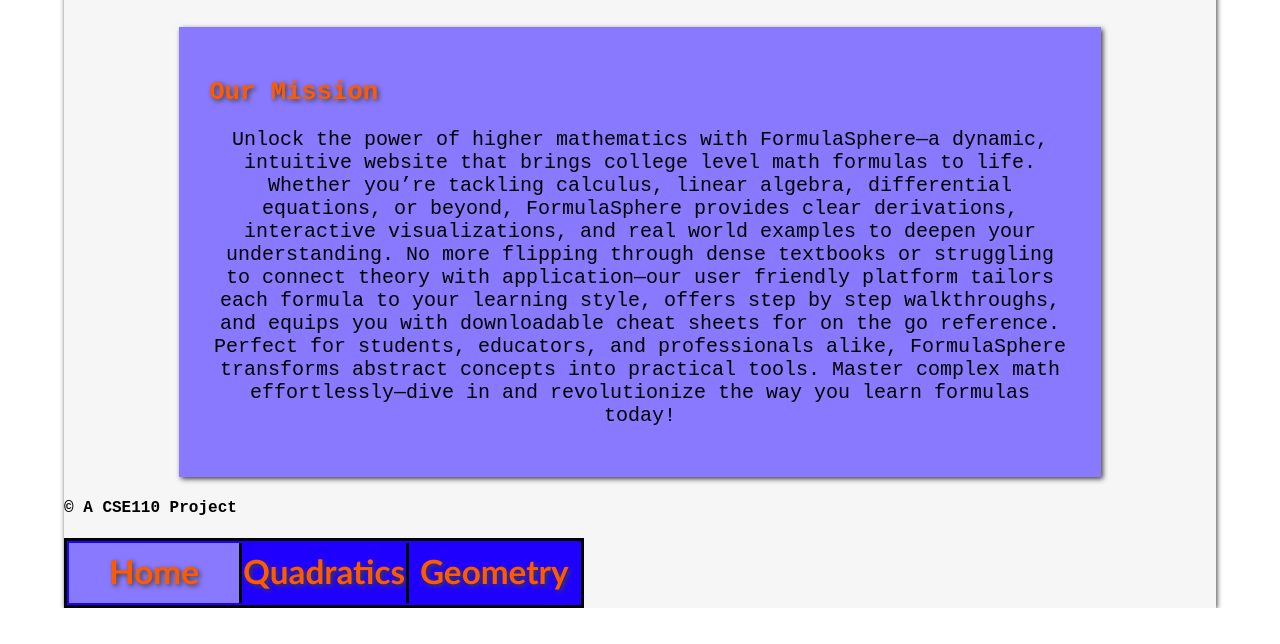
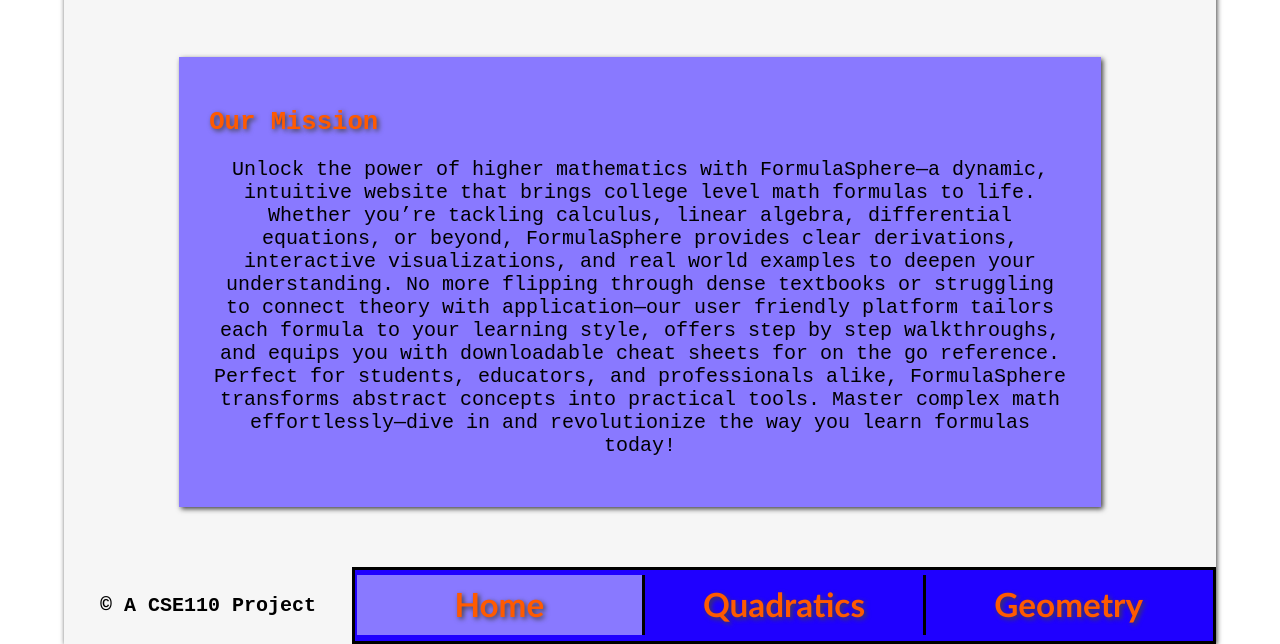
Before and after one commit to GrufflePuff/wdd130-Bree, a plain HTML site: page index.html in a window 1280 px wide. Shown: the part 394-1038 px from the top of the page. Before the commit the page ends 1002 px from the top, so only its background shows below. Drawn offline with Linux system fonts and the light colour scheme.

Commit message:
Updating Styling some more.
Getting close. I just need to polish the CSS a little more.

```diff
--- a/styles/style.css
+++ b/styles/style.css
@@ -108,8 +108,9 @@ h3 {
     width: 100%;
     border-bottom: #191919 solid 6px;
     grid-area: 2/1/2/4;
-    margin-bottom: 30px;
+    margin-bottom: 60px;
 }
+
 section {
     grid-area: 3/1/3/4;
     background: #8979ff;
@@ -117,9 +118,25 @@ section {
     font-size: 20px;
     box-shadow:#404040 2px 2px 5px;
 }
+
 section h2 {
     text-align: left;
     font-size: 2.0vw;
     color:#ff5a00;
     text-shadow: #404040 2px 2px 5px;
 }
+
+footer {
+    display: grid;
+    grid-template-columns: 1fr 1fr 1fr 1fr;
+    margin-top: 60px;
+}
+
+footer h4 {
+    grid-column: 1/2;
+    font-size: 20px;
+    text-align: center;
+}
+footer table {
+    grid-column: 2/5;
+}
```
